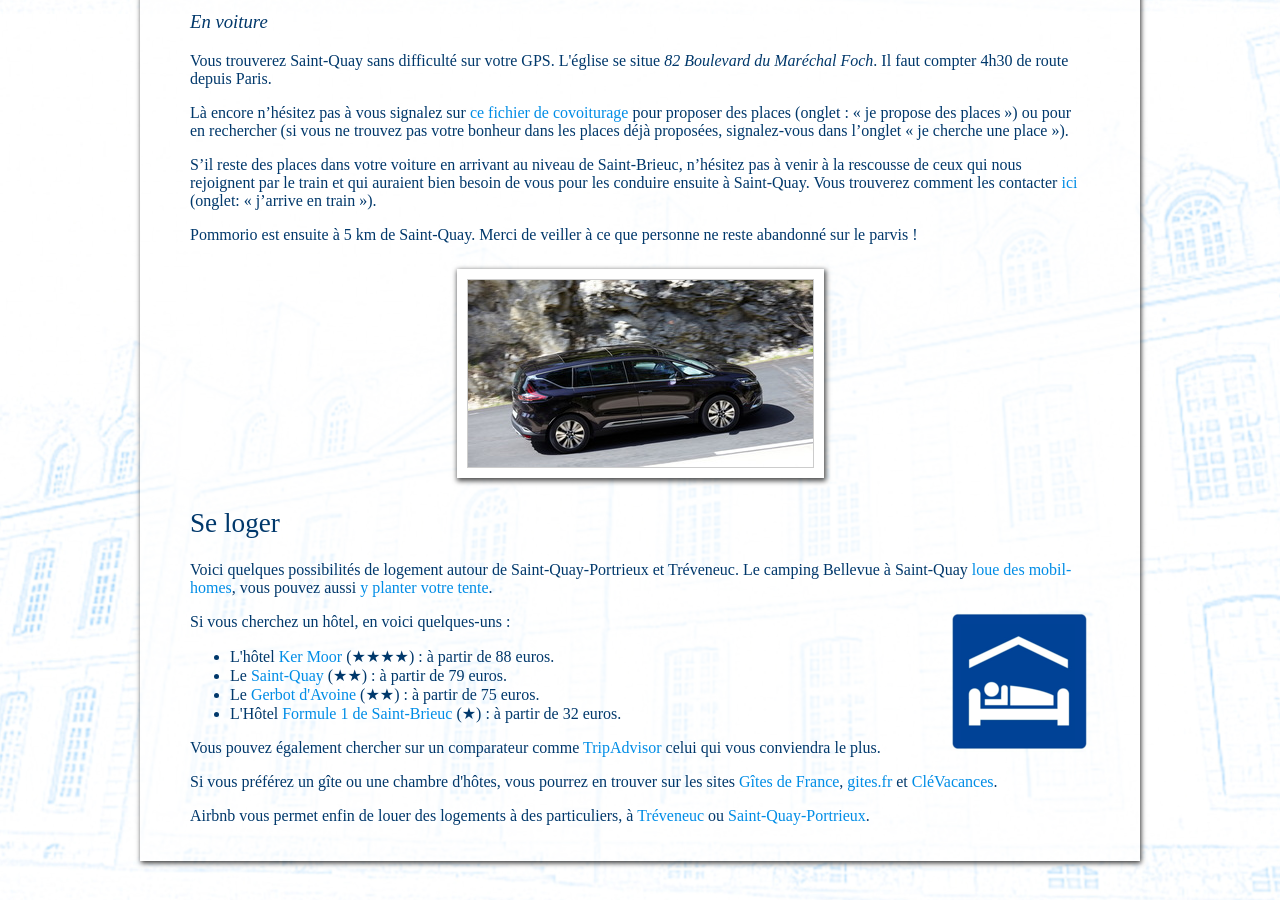
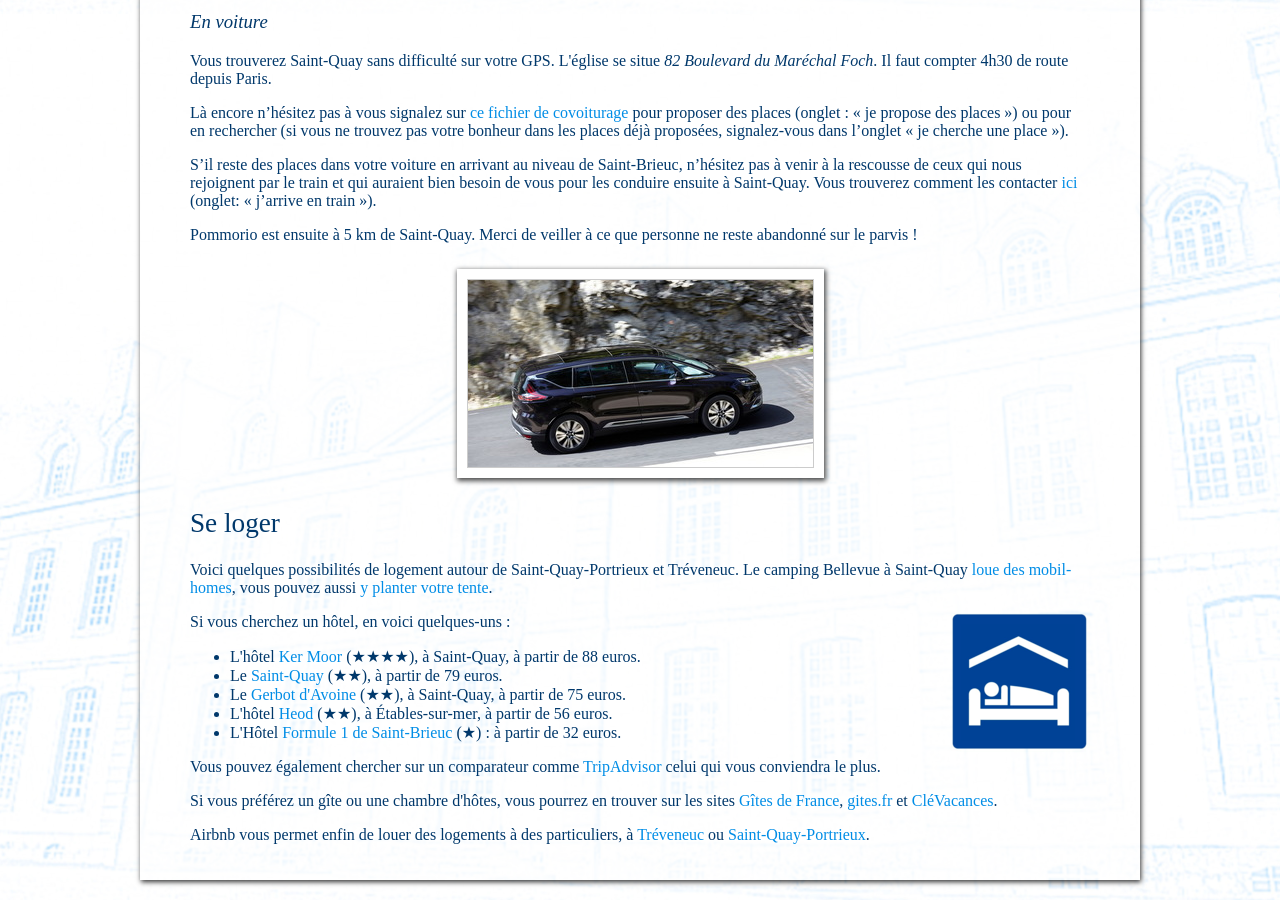
Before and after one commit to site-mariage/site-mariage-GwenaelleEtPierre, a Jekyll site: the page built from enpratique.html, in a window 1280 px wide and 900 px high, scrolled down 1786 px. Built offline with Jekyll 4.4.1, drawn with Linux system fonts in a browser that asks for light colours; some web fonts are replaced.

Commit message:
Ajout de l'hotel Heod et des villes pour les hôtels

```diff
--- a/enpratique.html
+++ b/enpratique.html
@@ -172,16 +172,20 @@ Voici le chemin pour vous rendre du casino à l'église.
 
 <ul>
   <li>
-    L'hôtel <a href="http://www.ker-moor.com/">Ker Moor</a> (★★★★) :
-    à partir de 88 euros.
+    L'hôtel <a href="http://www.ker-moor.com/">Ker Moor</a> (★★★★),
+    à Saint-Quay, à partir de 88 euros.
   </li>
   <li>
     Le <a href="http://www.hotel-saint-quay-et-son-restaurant.com/">Saint-Quay</a>
-    (★★) : à partir de 79 euros.
+    (★★), à partir de 79 euros.
   </li>
   <li>
     Le <a href="http://www.gerbotdavoine.com/">Gerbot d'Avoine</a>
-    (★★) : à partir de 75 euros.
+    (★★), à Saint-Quay, à partir de 75 euros.
+  </li>
+  <li>
+    L'hôtel <a href="http://www.heodhotel.com/">Heod</a> (★★),
+    à Étables-sur-mer, à partir de 56 euros.
   </li>
   <li>
     L'Hôtel <a href="http://www.hotelf1.com/fr/hotel-2445-formule-1-hotelf1-saint-brieuc/location.shtml">Formule
```
